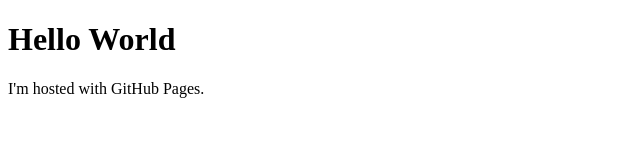
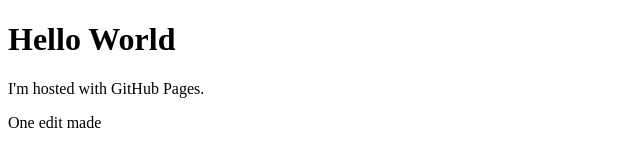
Before and after one commit to shaai/shaai.github.io, a plain HTML site: page index.html in a window 1280 px wide. Shown: the whole page, without its empty margins (0-640 px from the left). Drawn offline with Linux system fonts and the light colour scheme.

Commit message:
extra paragraph added to index.html

```diff
--- a/index.html
+++ b/index.html
@@ -4,6 +4,6 @@
 	<body>
 		<h1>Hello World</h1>
 		<p>I'm hosted with GitHub Pages.</p>
-
+		<p>One edit made</p>
 	</body>
 </html>
```
